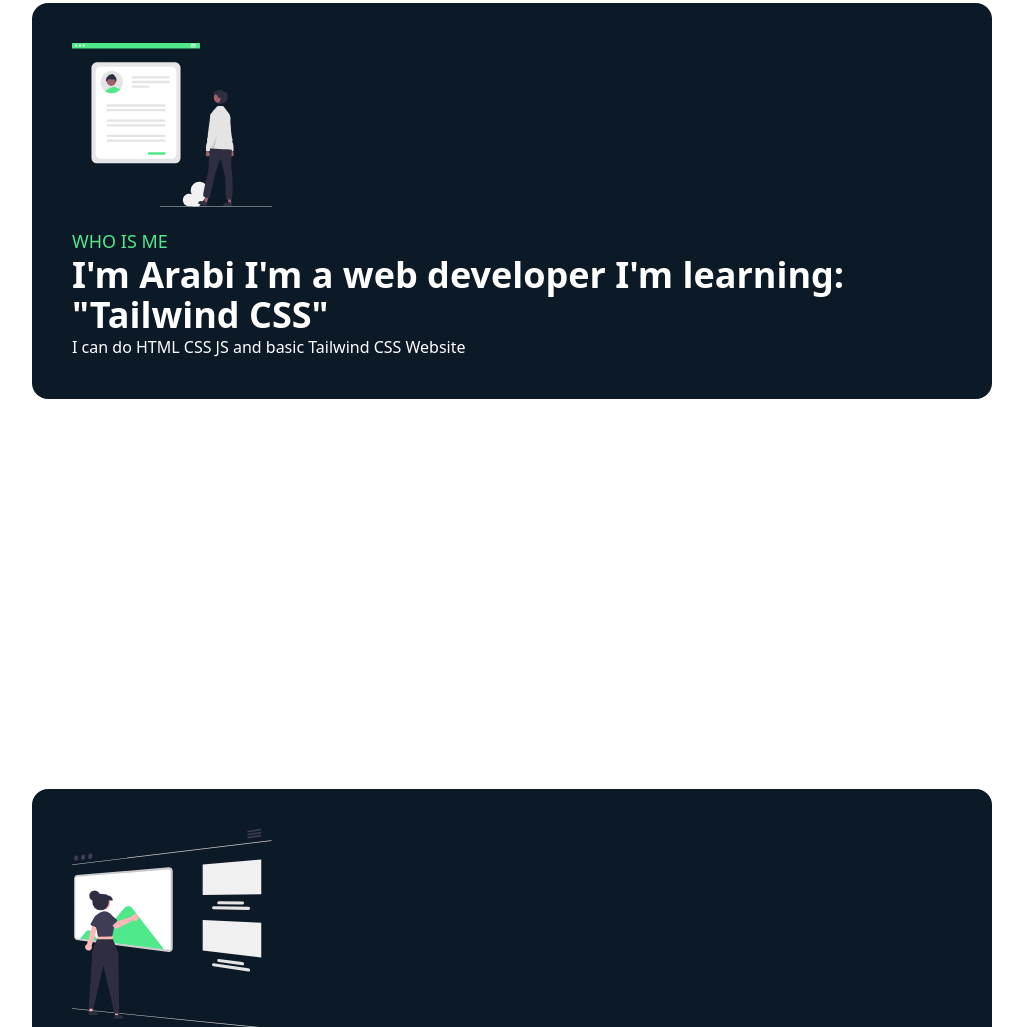
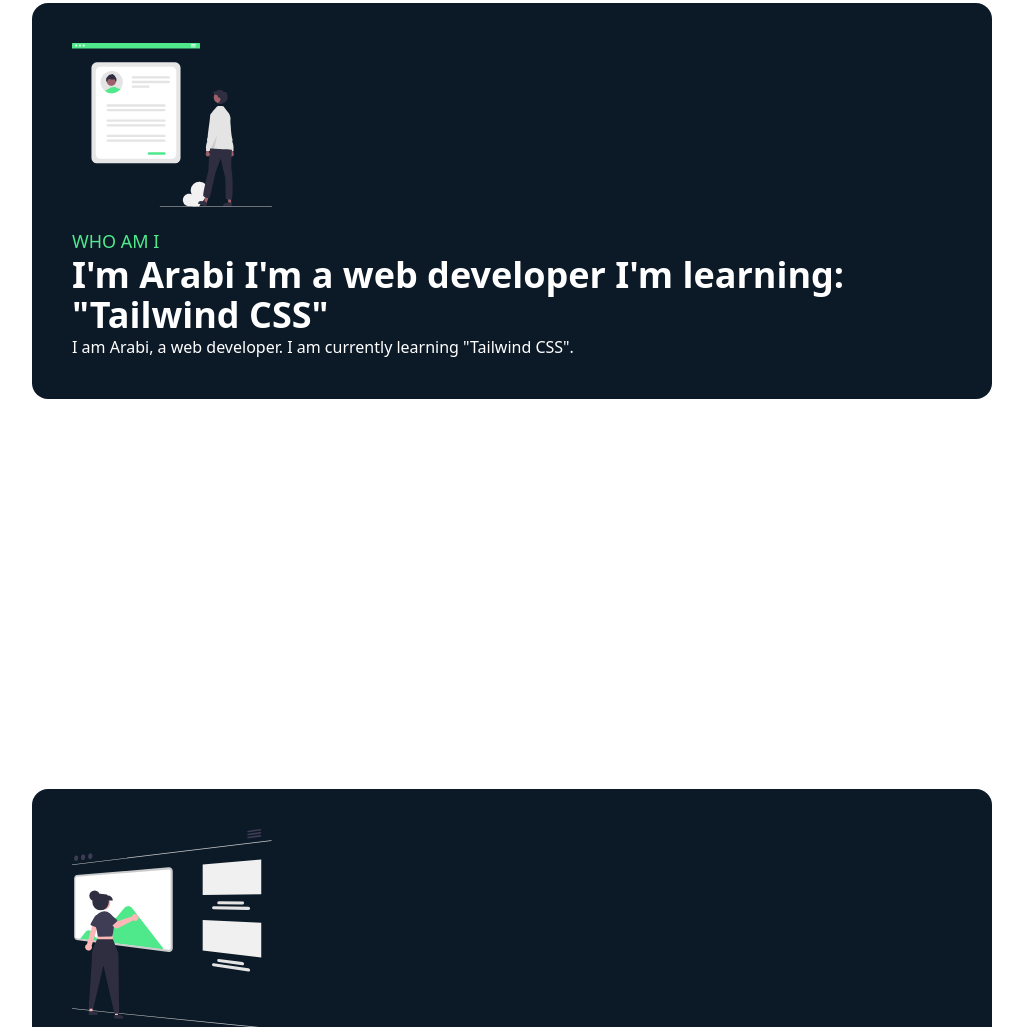
Before and after one commit to Kazi019/Arabi-Portfolio, a website built with Vite: page index.html in a window 1280 px wide. Shown: the part 1031-2058 px from the top of the page, without its empty margins (128-1151 px from the left). Built offline with nearby package versions, Linux system fonts and the light colour scheme.

Commit message:
I Changed package.json

```diff
--- a/index.html
+++ b/index.html
@@ -39,9 +39,9 @@
         <div class="w-3/4">
             <div class="bg-bg-dark-color p-10 rounded-2xl border-zinc-700">
                 <img src="about.svg" alt="" class="w-custom-image-width mb-5">
-                <h5 class="text-lg text-primary-color">WHO IS ME</h5>
+                <h5 class="text-lg text-primary-color">WHO AM I</h5>
                 <h3 class="text-xl text-white md:text-4xl font-semibold md:font-bold">I'm Arabi I'm a web developer I'm learning: "Tailwind CSS"</h3>
-                <p class="text-white hidden md:block">I can do HTML CSS JS and basic Tailwind CSS Website</p>
+                <p class="text-white hidden md:block">I am Arabi, a web developer. I am currently learning "Tailwind CSS".</p>
             </div>
         </div>
     </section>
--- a/package.json
+++ b/package.json
@@ -4,7 +4,8 @@
   "description": "",
   "main": "index.js",
   "scripts": {
-    "start": "vite"
+    "start": "vite",
+    "build": "vite build"
   },
   "keywords": [],
   "author": "",
```
